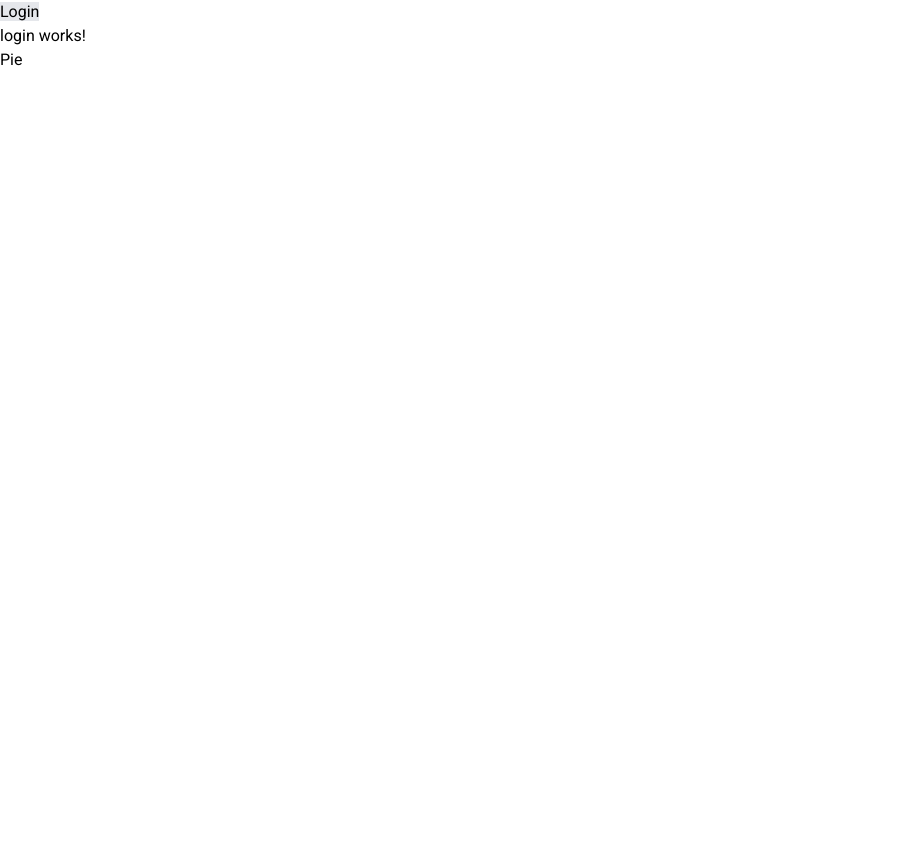
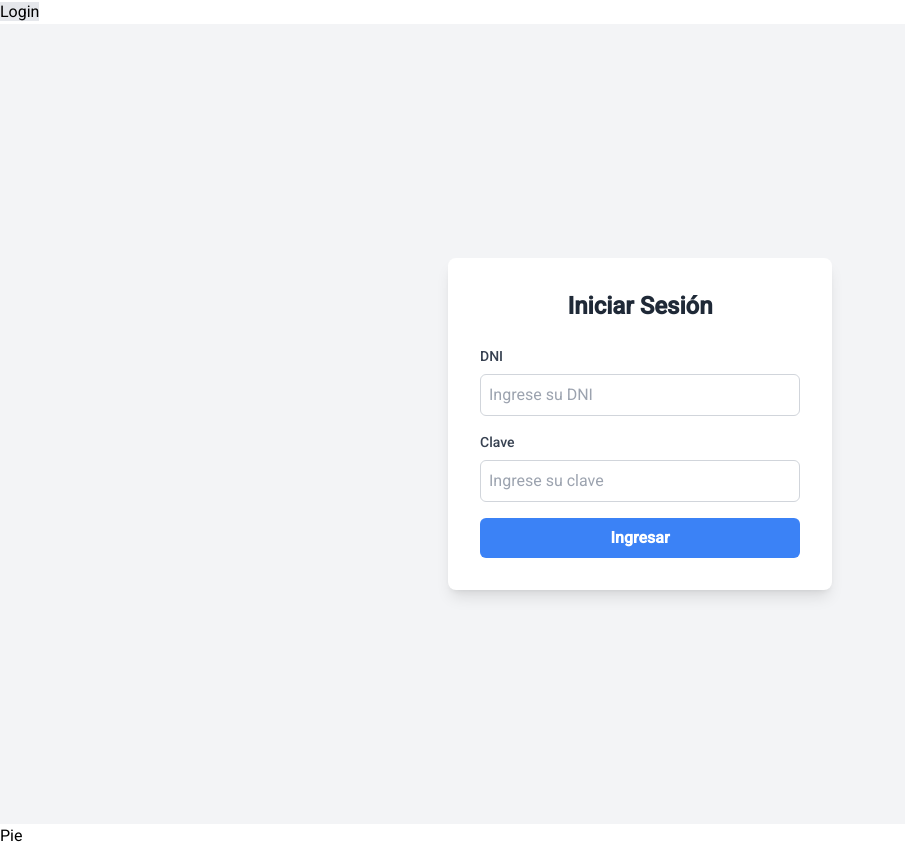
Before and after one commit to Pedro0604/quecomemos-web, an Angular app: page /login in a window 1280 px wide. Shown: the whole page, without its empty margins (0-905 px from the left). Before the commit the page ends 800 px from the top, so only its background shows below. Built offline with nearby package versions, Linux system fonts and the light colour scheme.

Commit message:
login parcial

```diff
--- a/src/app/app.routes.ts
+++ b/src/app/app.routes.ts
@@ -6,5 +6,7 @@ export const appRoutes: Routes = [
   {
     path: 'login',
     component: LoginComponent,
-  }, {path: '**', component: PageNotFoundComponent}
+  },
+  {path: '**', component: PageNotFoundComponent},
+  // {path: home, component: HomeComponent, canActivate: [AuthGuard]},
 ];
--- /dev/null
+++ b/src/app/login/guards/auth.guards.ts
@@ -0,0 +1,18 @@
+import { Injectable } from '@angular/core';
+import { CanActivate, Router } from '@angular/router';
+
+@Injectable({
+  providedIn: 'root',
+})
+export class AuthGuard implements CanActivate {
+  constructor(private router: Router) {}
+
+  canActivate(): boolean {
+    if (localStorage.getItem('authToken')) {
+      return true;
+    } else {
+      this.router.navigate(['/login']);
+      return false;
+    }
+  }
+}
--- a/src/app/login/login.component.html
+++ b/src/app/login/login.component.html
@@ -1 +1,52 @@
-<p>login works!</p>
+<div class="container mx-auto flex justify-center items-center min-h-screen bg-gray-100">
+  <div class="card shadow-lg p-8 w-96 bg-white rounded-lg">
+    <h2 class="text-center text-2xl font-semibold text-gray-800 mb-6">Iniciar Sesión</h2>
+
+    <form #loginForm="ngForm" (ngSubmit)="onSubmit(loginForm)">
+      <!-- DNI -->
+      <div class="mb-4">
+        <label for="dni" class="block text-sm font-medium text-gray-700">DNI</label>
+        <input
+          type="text"
+          id="dni"
+          name="dni"
+          class="mt-2 p-2 w-full border border-gray-300 rounded-md focus:outline-none focus:ring-2 focus:ring-blue-500"
+          placeholder="Ingrese su DNI"
+          ngModel
+          required
+        />
+      </div>
+
+      <!-- Clave -->
+      <div class="mb-4">
+        <label for="clave" class="block text-sm font-medium text-gray-700">Clave</label>
+        <input
+          type="password"
+          id="clave"
+          name="clave"
+          class="mt-2 p-2 w-full border border-gray-300 rounded-md focus:outline-none focus:ring-2 focus:ring-blue-500"
+          placeholder="Ingrese su clave"
+          ngModel
+          required
+          minlength="4"
+        />
+      </div>
+
+      <!-- Botón de envío -->
+      <button
+        type="submit"
+        class="w-full py-2 px-4 bg-blue-500 text-white font-semibold rounded-md hover:bg-blue-600 focus:outline-none focus:ring-2 focus:ring-blue-500"
+      >
+        Ingresar
+      </button>
+    </form>
+
+    <!-- Mensaje de error -->
+    <div
+      *ngIf="loginError"
+      class="mt-4 text-center text-sm text-red-600 bg-red-100 p-2 rounded-md"
+    >
+      Usuario o clave incorrectos. Inténtelo nuevamente.
+    </div>
+  </div>
+</div>
--- a/src/app/login/login.component.ts
+++ b/src/app/login/login.component.ts
@@ -1,10 +1,77 @@
 import { Component } from '@angular/core';
+import { HttpClientModule } from '@angular/common/http';
+import {FormsModule, NgForm} from '@angular/forms';
+import { HttpClient } from '@angular/common/http';
+import { Router } from '@angular/router';
+import {NgIf} from '@angular/common';
 
 @Component({
   selector: 'app-login',
   templateUrl: './login.component.html',
-  standalone: true
+  standalone: true,
+  imports: [
+    FormsModule,
+    NgIf,
+    HttpClientModule
+  ]
 })
 export class LoginComponent {
+  loginError: boolean = false;
 
+  constructor(private http: HttpClient, private router: Router) {}
+
+  ngOnInit() {}
+
+  onSubmit(form: NgForm) {
+    if (form.valid) {
+      const credenciales = {
+        dni: form.value.dni,
+        clave: form.value.clave,
+      };
+      this.http
+        .post('/clientes/autenticacion', credenciales, { observe: 'response' })
+        .subscribe(
+          (response) => {
+            const token = response.headers.get('Authorization');
+            if (token) {
+              localStorage.setItem('authToken', token); // Guardar el token
+              // Dar permisos de cliente
+              this.router.navigate(['/home']); // Redirigir al home
+            }
+          },
+          (error) => {
+            this.http
+              .post('/responsables/autenticacion', credenciales, { observe: 'response' })
+              .subscribe(
+                (response) => {
+                  const token = response.headers.get('Authorization');
+                  if (token) {
+                    localStorage.setItem('authToken', token); // Guardar el token
+                    // Dar permisos de responsable
+                    this.router.navigate(['/home']); // Redirigir al home
+                  }
+                },
+                (error) => {
+                  this.http
+                    .post('/administradores/autenticacion', credenciales, { observe: 'response' })
+                    .subscribe(
+                      (response) => {
+                        const token = response.headers.get('Authorization');
+                        if (token) {
+                          localStorage.setItem('authToken', token); // Guardar el token
+                          // Dar permisos de administrador
+                          this.router.navigate(['/home']); // Redirigir al home
+                        }
+                      },
+                      (error) => {
+                        this.loginError = true;
+                        alert('Usuario o contraseña incorrectos');
+                      }
+                    );
+                }
+              );
+          }
+        );
+    }
+  }
 }
--- /dev/null
+++ b/src/app/login/services/login.service.ts
@@ -0,0 +1,18 @@
+import { Injectable } from '@angular/core';
+import { HttpClient } from '@angular/common/http';
+import { Observable } from 'rxjs';
+
+@Injectable({
+  providedIn: 'root',
+})
+export class AuthService {
+  private apiUrl = 'http://localhost:8080';
+
+  constructor(private http: HttpClient) {}
+
+  login(dni: number, clave: string): Observable<any> {
+    console.log("Estoy en el servicio");
+
+    return this.http.post(`${this.apiUrl}/clientes/autenticacion`, { dni, clave }, { observe: 'response' });
+  }
+}
```
Also changed, not shown: 1 other file (tests, documents, lock files or other folders).
